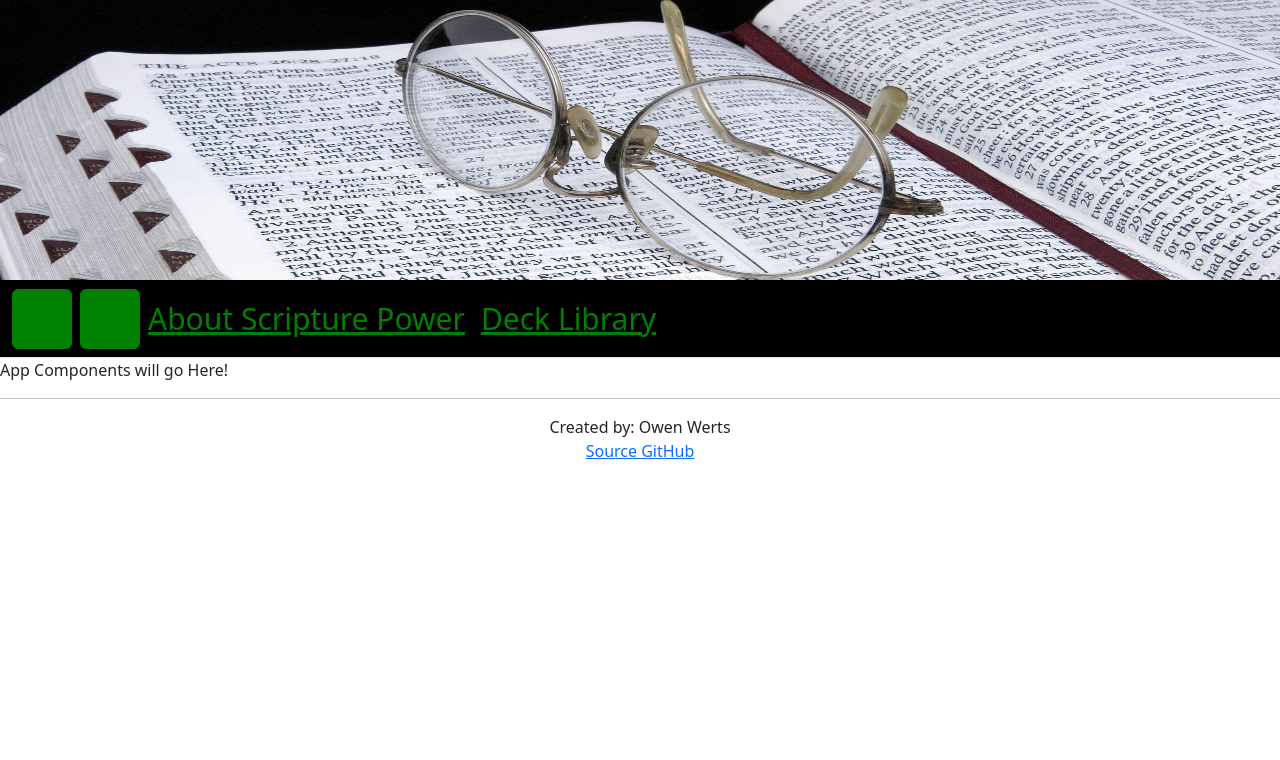
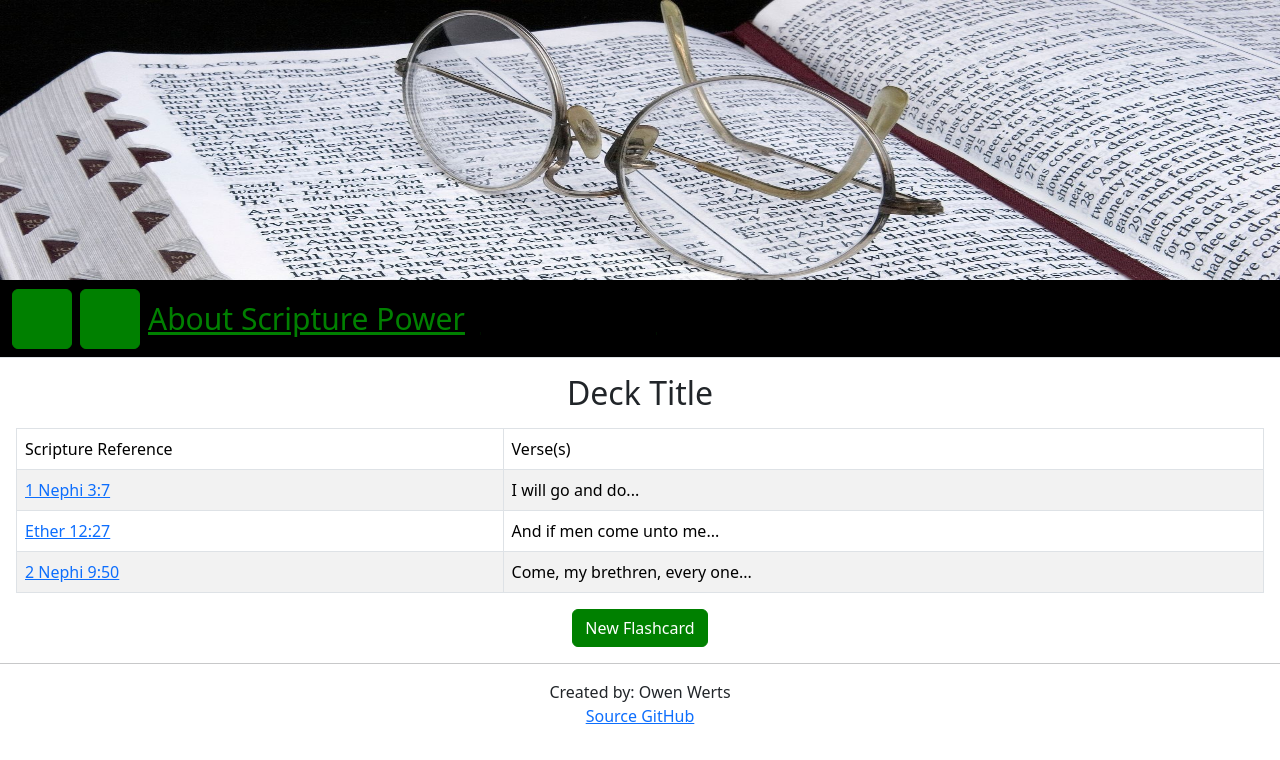
Before and after one commit to SimicNinja/Scripture-Power-Index, a React app: page /deck-edit in a window 1280 px wide. Shown: the top 760 px of the page. Built offline with nearby package versions, Linux system fonts and the light colour scheme; the HTML template or start-up script is replaced by a standard one.

Commit message:
React P1: Created stubbed out React Components for all .html files. Implemented about.jsx & deck-editor.jsx To Do: Styling Changes

```diff
--- a/src/app.css
+++ b/src/app.css
@@ -47,6 +47,12 @@
     --bs-breadcrumb-divider: '>';
 }
 
+.nav-link
+{
+    color: green;
+    text-decoration: underline;
+}
+
 .pageLink
 {
     color: white;
--- a/src/app.jsx
+++ b/src/app.jsx
@@ -1,14 +1,19 @@
 import React from 'react';
+import { Navbar, Container, Nav, Button } from 'react-bootstrap';
+import { BrowserRouter, NavLink, Route, Routes } from 'react-router-dom';
 import 'bootstrap/dist/css/bootstrap.min.css';
 import './app.css';
-import { Navbar, Container, Nav, Button } from 'react-bootstrap';
-import { BrowserRouter, NavLink, Route, Routes } from 'react-router-dom';
-
+import { About } from './user_management/about';
+import { Login } from './user_management/login';
+import { Registration } from './user_management/registration';
+import { DeckManager } from './decks/deck-management';
+import { DeckEditor } from './decks/deck-editor';
+import { CardEditor } from './decks/flashcard-editor';
 
 export default function App()
 {
 	return (
-	<div>
+	<BrowserRouter>
 		<header className = "d-flex flex-wrap align-items-center justify-content-start border-bottom">
 			<img className = "img-fluid d-none d-lg-block" id = "scriptureImgTop" src = "scriptures_eye_glasses.jpeg" alt = "Image of the scripture lying open with a pair of glasses lying on top of them."/>
 
@@ -21,7 +26,7 @@ export default function App()
 								<span className="bi bi-list"></span>
 							</button>
 
-							<button className = "btn btn-primary me-2"><a href = "login.html"><span className = "bi bi-person-circle"></span></a></button>
+							<button className = "btn btn-primary me-2"><NavLink to = "Login"><span className = "bi bi-person-circle"></span></NavLink></button>
 							<button className = "btn btn-primary" onClick = "toggleNotifications()"><span className="bi bi-bell"></span></button>
 						</div>
 					</div>
@@ -30,8 +35,8 @@ export default function App()
 
 					<div className = "collapse navbar-collapse" id = "navigationMenu">
 						<ul className = "navbar-nav flex-column flex-lg-row">
-							<li className = "nav-item"><a href = "index.html" className = "nav-link">About Scripture Power</a></li>
-							<li className = "nav-item"><a href = "deck-management.html" className = "nav-link">Deck Library</a></li>
+							<li className = "nav-item"><NavLink className = "nav-link" to = "/">About Scripture Power</NavLink></li>
+							<li className = "nav-item"><NavLink className = "nav-link" to = "deck-edit">Deck Library</NavLink></li>
 						</ul>
 					</div>
 
@@ -42,9 +47,15 @@ export default function App()
 			</nav>
 		</header>
 
-		<main>
-			App Components will go Here!
-		</main>
+		<Routes>
+			<Route path = "/" element = {<About/>} exact/>
+			<Route path = "/login" element = {<Login/>}/>
+			<Route path = "/register" element = {<Registration/>}/>
+			<Route path = "/decks" element = {<DeckManager/>}/>
+			<Route path = "/deck-edit" element = {<DeckEditor/>}/>
+			<Route path = "/card-edit" element = {<CardEditor/>}/>
+			<Route path = "*" element = {<NotFound/>}/>
+		</Routes>
 
 		<footer className = "text-center">
 			<div>
@@ -54,6 +65,10 @@ export default function App()
 				<a href = "https://github.com/SimicNinja/Scripture-Power-Index">Source GitHub</a>
 			</div>
 		</footer>
-	</div>
+	</BrowserRouter>
 	);
 }
+
+function NotFound() {
+  return <main className="container-fluid bg-secondary text-center">404: Return to sender. Address unknown.</main>;
+}
--- /dev/null
+++ b/src/decks/deck-editor.jsx
@@ -0,0 +1,38 @@
+import React from "react";
+
+export function DeckEditor()
+{
+	return (
+	<main>
+		<h2 className = "text-center my-3">Deck Title</h2>
+
+		<div className = "px-3">
+			<table className = "table table-bordered table-striped">
+				<thead>
+					<tr>
+						<td>Scripture Reference</td>
+						<td>Verse(s)</td>
+					</tr>
+				</thead>
+				<tbody>
+					<tr>
+						<td><a href = "flashcard-editor.html">1 Nephi 3:7</a></td>
+						<td>I will go and do...</td>
+
+					</tr>
+					<tr>
+						<td><a href = "flashcard-editor.html">Ether 12:27</a></td>
+						<td>And if men come unto me...</td>
+					</tr>
+					<tr>
+						<td><a href = "flashcard-editor.html">2 Nephi 9:50</a></td>
+						<td>Come, my brethren, every one...</td>
+					</tr>
+				</tbody>
+			</table>
+		</div>
+
+		<div className = "text-center"><button id = "Flashcard Edit" className = "btn btn-primary "><a href = "flashcard-editor.html" className = "pageLink">New Flashcard</a></button></div>
+	</main>
+	)
+}
--- /dev/null
+++ b/src/decks/deck-management.jsx
@@ -0,0 +1,10 @@
+import React from "react";
+
+export function DeckManager()
+{
+	return (
+	<main className="container-fluid bg-secondary text-center">
+	  <div>Deck list displayed here</div>
+	</main>
+	)
+}
--- /dev/null
+++ b/src/decks/flashcard-editor.jsx
@@ -0,0 +1,10 @@
+import React from "react";
+
+export function CardEditor()
+{
+	return (
+	<main className="container-fluid bg-secondary text-center">
+	  <div>Card Editor displayed here</div>
+	</main>
+	)
+}
--- /dev/null
+++ b/src/user_management/about.jsx
@@ -0,0 +1,22 @@
+import React from "react";
+import { NavLink } from "react-bootstrap";
+
+export function About()
+{
+	return (
+	<main>
+		<div>
+			<h1 className = "text-center">Welcome to the Scripture Power Study Tool!</h1>
+			<p className = "px-4">
+				Have you ever tried to make flashcards on your phone?
+				Did you try typing your favorite passages of scripture in only to realize that it took you 30 minutes to finish 5 of them?
+				Scripture Power is a flashcard application catered specifically to memorizing passages from the standard works of The Church of Jesus Christ of Latter-day Saints.
+				The main goal is to minimize your time spent on creating flashcards by having all of the verses popluated by the application given a specific reference (i.e. 1 Nephi 3:7).
+				Furthurmore, you can draw upon all the flashcard decks that other individuals have made!
+			</p>
+		</div>
+
+		<h2 className = "text-center">Please <NavLink to = "/login">Login</NavLink> to Continue!</h2>
+	</main>
+	)
+}
--- /dev/null
+++ b/src/user_management/login.jsx
@@ -0,0 +1,10 @@
+import React from "react";
+
+export function Login()
+{
+	return (
+	<main className="container-fluid bg-secondary text-center">
+      <div>login displayed here</div>
+    </main>
+	)
+}
--- /dev/null
+++ b/src/user_management/registration.jsx
@@ -0,0 +1,10 @@
+import React from "react";
+
+export function Registration()
+{
+	return (
+	<main className="container-fluid bg-secondary text-center">
+	  <div>Registration displayed here</div>
+	</main>
+	)
+}
```
Also changed, not shown: src/user_management/landingPage.html (renamed from src/landingPage.html).
